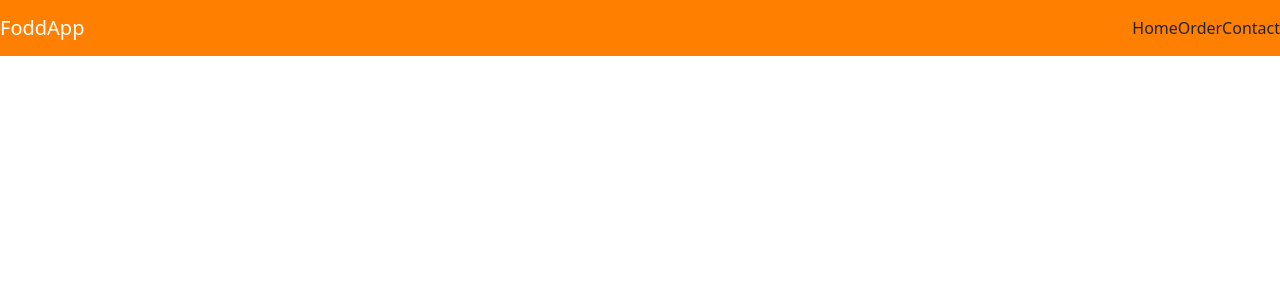
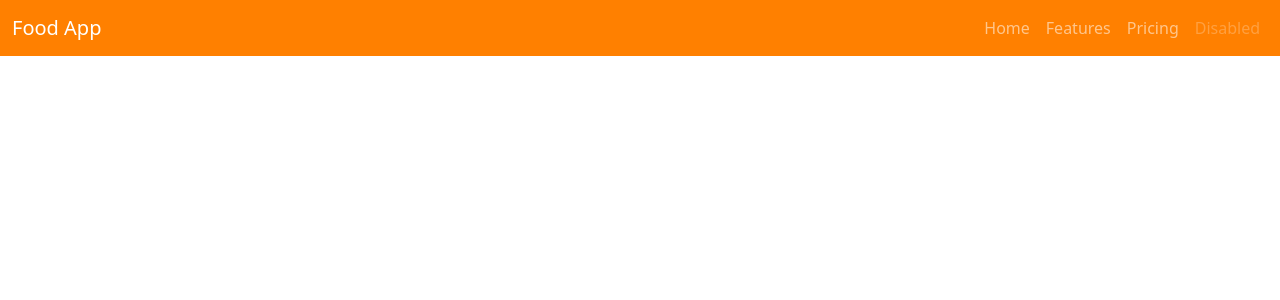
Before and after one commit to victor-alvop/MySite, a Django app: template food/templates/food/base.html in a window 1280 px wide. Shown: the top 300 px of the page. Run offline with Django 4.2, Linux system fonts and the light colour scheme; the template is opened without the code that fills it, so the values that code supplies are empty.

Commit message:
se agrego la barra de navegacion y se empezaron a hacer los flujos

```diff
--- a/food/models.py
+++ b/food/models.py
@@ -6,7 +6,7 @@ class item(models.Model):
     def __str__(self):
         return self.item_name
 
-
     item_name = models.CharField(max_length=200)
     item_description = models.CharField(max_length=500)
     item_price = models.IntegerField()
+    item_image = models.CharField(max_length=700, default = 'https://theme-assets.getbento.com/sensei/5271791.sensei/assets/images/catering-item-placeholder-704x520.png' )
--- a/food/templates/food/base.html
+++ b/food/templates/food/base.html
@@ -12,15 +12,23 @@
 <body>
 
 
-    <nav class="navbar navbar-dark navbar-custom">
-        <a href="#" class="navbar-brand">FoddApp</a>
+    <nav class="navbar navbar-expand-lg navbar-dark navbar-custom">
+        <div class="container-fluid">
+          <a class="navbar-brand" href="#">Food App</a>
+          <button class="navbar-toggler" type="button" data-bs-toggle="collapse" data-bs-target="#navbarNavAltMarkup" aria-controls="navbarNavAltMarkup" aria-expanded="false" aria-label="Toggle navigation">
+            <span class="navbar-toggler-icon"></span>
+          </button>
+          <div class="collapse navbar-collapse" id="navbarNavAltMarkup">
+            <div class="navbar-nav ms-auto">
+              <a class="nav-link " href="#">Home</a>
+              <a class="nav-link" href="#">Features</a>
+              <a class="nav-link" href="#">Pricing</a>
+              <a class="nav-link disabled" ="true">Disabled</a>
+            </div>
+          </div>
+        </div>
+      </nav>
 
-        <div class="navbar ">
-            <a class="nav-item nav-link" href="#" >Home</a>
-            <a class="nav-item nav-link" href="#" >Order</a>
-            <a class="nav-item nav-link" href="#" >Contact</a>
-        </div>
-    </nav>
     <script src="https://cdn.jsdelivr.net/npm/bootstrap@5.3.3/dist/js/bootstrap.bundle.min.js" integrity="sha384-YvpcrYf0tY3lHB60NNkmXc5s9fDVZLESaAA55NDzOxhy9GkcIdslK1eN7N6jIeHz" crossorigin="anonymous"></script>
 
     {% block body %}
```
Also changed, not shown: food/templates/food/index.html (+20 -6 lines), food/migrations/0002_item_item_image.py (added).
